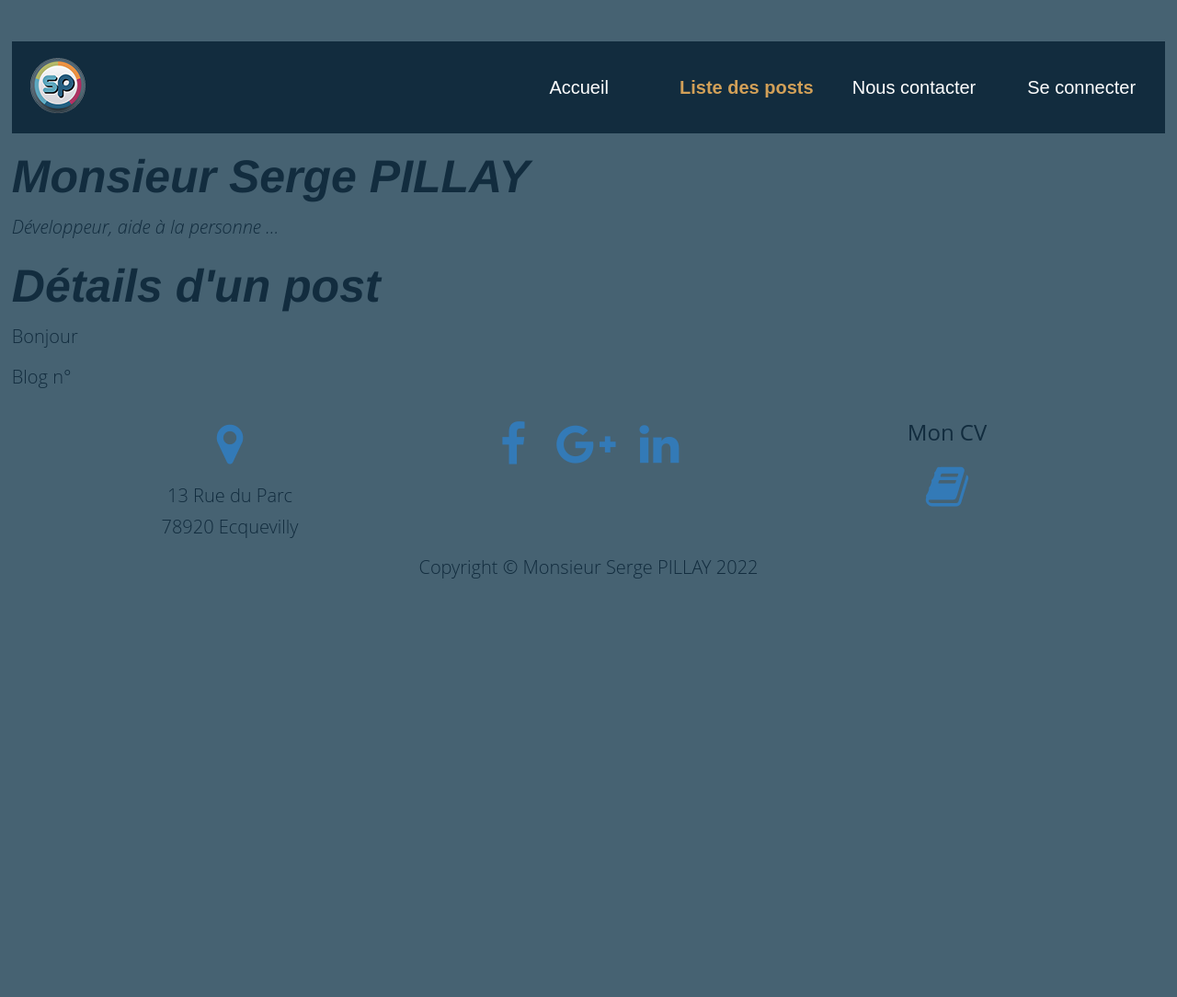
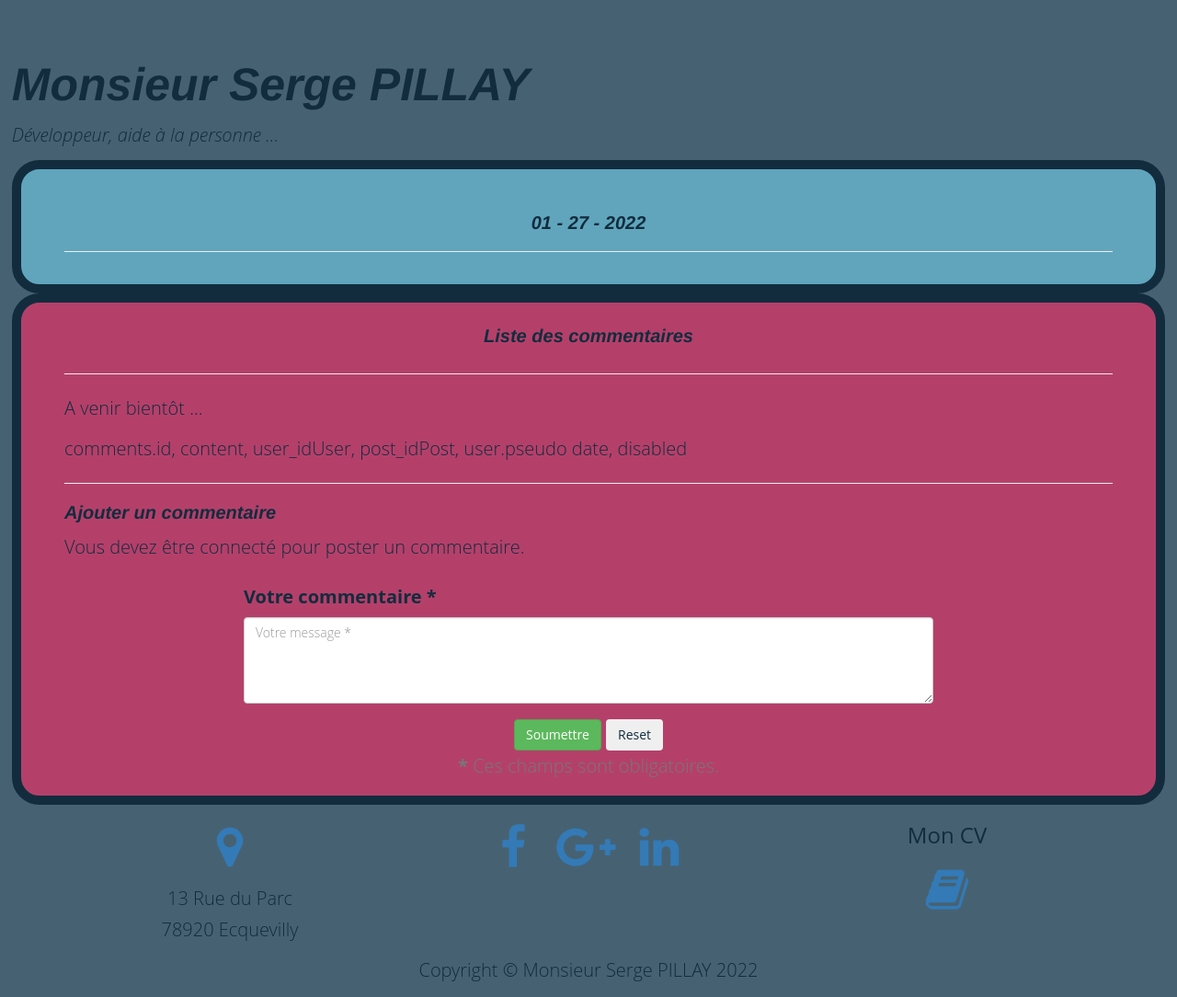
Before and after one commit to Urza45/blog, a PHP site: template template/frontend/post.html.twig in a window 1280 px wide. Shown: the whole page at 92% size. Before the commit the page ends 629 px from the top, so only its background shows below. Run offline with PHP 8.4, Linux system fonts and the light colour scheme; the template is opened without the code that fills it, so the values that code supplies are empty; some libraries are stand-ins or nearby versions.

Commit message:
Add comments list and form comment

```diff
--- a/model/PostManager.php
+++ b/model/PostManager.php
@@ -41,7 +41,7 @@ class PostManager extends Manager
         $requete->bindValue(':id', (int) $id, \PDO::PARAM_INT);
         $requete->execute();
 
-        $requete->setFetchMode(\PDO::FETCH_CLASS | \PDO::FETCH_PROPS_LATE, '\Entity\Post');
+        $requete->setFetchMode(\PDO::FETCH_CLASS | \PDO::FETCH_PROPS_LATE, '\Model\Post');
 
         if ($post = $requete->fetch())
         {
--- a/public/css/style.css
+++ b/public/css/style.css
@@ -2,7 +2,9 @@
 /* @import "./utils/functions"; */
 /* @import "./utils/mixins"; */
 /* @import "./utils/extensions"; */
-*, *::after, *::before {
+*,
+*::after,
+*::before {
   margin: 0;
   padding: 0;
   box-sizing: inherit;
@@ -36,7 +38,7 @@ h1 {
 h2 {
   font-family: "Share Tech Mono", "Helvetica Neue", sans-serif;
   font-weight: 900;
-  font-size: 5rem;
+  font-size: 2rem;
   font-style: italic;
 }
 
@@ -83,7 +85,6 @@ button {
   }
 }
 
-
 section {
   box-sizing: border-box;
   width: 100%;
@@ -92,9 +93,11 @@ section {
   padding: 5px;
   background: #60a5bc;
 }
-
 section.page404 {
   background: #fff;
+}
+section.comments {
+  background: #b4406a;
 }
 
 .nav {
--- a/sass/base/_typography.scss
+++ b/sass/base/_typography.scss
@@ -8,7 +8,7 @@ h1 {
 h2 {
     font-family: 'Share Tech Mono', 'Helvetica Neue', sans-serif;
     font-weight: 900;
-    font-size: 5rem;
+    font-size: 2rem;
     font-style: italic;
 }
 
--- a/sass/layout/_header.scss
+++ b/sass/layout/_header.scss
@@ -30,7 +30,12 @@ section {
     border-radius: 1.5em;
     padding: 5px;
     background: $colour-section;
-    .page404 {
+
+    &.page404 {
         background: $colour-white;
     }
+
+    &.comments {
+        background: $colour-accent;
+    }
 }
--- /dev/null
+++ b/template/frontend/commentForm.html.twig
@@ -0,0 +1,32 @@
+<div class="row">
+    <div class="col-lg-8 col-lg-offset-2">
+        <p>
+        <form id="comment-form" method="post" action="/addcomment" role="form">
+        <div class="controls">
+            <div class="row">
+                <div class="col-md-12">
+                    <div class="form-group">
+                        <label for="form_comment">Votre commentaire *</label>
+                        <textarea id="form_comment" name="comment" value="{{ Params.message }}" class="form-control" placeholder="Votre message *" rows="4" required="required" data-error="Un message ?"></textarea>
+                        <div class="help-block with-errors"></div>
+                    </div>
+                </div>
+                <div class="col-md-12  text-center">
+                    <input type="hidden" name="id_post" value="sending" />
+                    <input type="hidden" name="id_post" value="sending" />
+                    <input type="hidden" name="action" value="sending" />
+                    <input type="submit" class="btn btn-success btn-send" value="Soumettre" />
+                    <input type="reset" class="btn btn-fail btn-reset" value="Reset"/>
+                </div>
+            </div>
+            <div class="row">
+                <div class="col-md-12 text-center">
+                    <p class="text-muted">
+                        <strong>*</strong> Ces champs sont obligatoires.
+                     </p>
+                </div>
+            </div>
+        </div>
+    </form>
+    </div>
+</div>
--- a/template/frontend/post.html.twig
+++ b/template/frontend/post.html.twig
@@ -2,24 +2,56 @@
 
 {% block title %}Liste des posts{% endblock %}
 
-{% block header %}
-<nav class="nav">
-  <div class="header__logo">
-    <img src="http://p5blog/image/SP-LOGO-small.png" alt="Logo de la société"/>
-  </div>
-  <label for="toggle">☰</label>
-  <input type="checkbox" id="toggle">
-  <div class="main_pages">
-    <a href="/">Accueil</a>
-    <a href="/postlist" class="active">Liste des posts</a>
-    <a href="/contact">Nous contacter</a>
-    <a href="/signin">Se connecter</a>
-  </div>
-</nav>
+{% block body %}
+<section>
+    <div class="container">
+        <div class="row">
+            <div class="col-lg-12 text-center">
+                <h2>{{ post.title|convert_encoding('UTF-8', 'ISO-8859-1') }} <br/> {{ post.dateCreate|date("m - d - Y") }}</h2>
+                <hr/>
+            </div>
+            <div class="col-lg-12">
+                <p><b>{{ post.chapo|convert_encoding('UTF-8', 'ISO-8859-1')|nl2br }}</b></p>
+                <p>{{ post.content|convert_encoding('UTF-8', 'ISO-8859-1')|nl2br }}</p>
+            </div>
+        </div>
+    </div>
+</section>
+<section class="comments">
+    <div class="container">
+        <div class="row">
+            <div class="col-lg-12 text-center">
+                <h2>Liste des commentaires
+            </div>
+            <div class="col-lg-12">
+            {% if comments %}
+                {% for comment in comments %}
+                    <hr/>
+                    <h4>By {{ comment.pseudo|convert_encoding('UTF-8', 'ISO-8859-1') }} - {{ comment.dateCreate|date("m/d/Y") }}</h4>
+                    <p>{{ comment.content|convert_encoding('UTF-8', 'ISO-8859-1') }}</p>
+                    {% if comment.user_idUser == session.id %}
+                        <p><a href="/modifycomment-{{ comment.id }}">Modifier</a> -
+                        <a href="/deletecomment-{{ comment.id }}" onclick="return confirm('Etes-vous sûr ?')">Supprimer</a></p>
+                    {% endif %}
+                    <p><a href="/modifycomment-{{ comment.id }}">Modifier</a> -
+                        <a href="/deletecomment-{{ comment.id }}" onclick="return confirm('Etes-vous sûr ?')">Supprimer</a></p>
+                {% endfor %}
+            {% else %}
+                <hr/>
+                <p>A venir bientôt ...</p>comments.id, content, user_idUser, post_idPost, user.pseudo date, disabled
+            {% endif %}
+            </div>
+            <div class="col-lg-12">
+                <hr/>
+                <h2>Ajouter un commentaire</h2>
+                {% if session.connected %}
+                    {% include('frontend/commentForm.html.twig') %}
+                {% else %}
+                    <p>Vous devez être connecté pour poster un commentaire.</p>
+                    {% include('frontend/commentForm.html.twig') %}
+                {% endif %}
+            </div>
+        </div>
+    </div>
+</section>
 {% endblock %}
-
-{% block body %}
-    <h2>Détails d'un post</h2>
-    <p>Bonjour {{ name }}</p>
-    <p>Blog n° {{ vars.id_post }}</p>
-{% endblock %}
```
Also changed, not shown: controller/frontend/mainController.php (+14 -7 lines), model/CommentsManager.php (+14 -1 lines), template/frontend/list.html.twig (+23 -21 lines), 1 other file.
